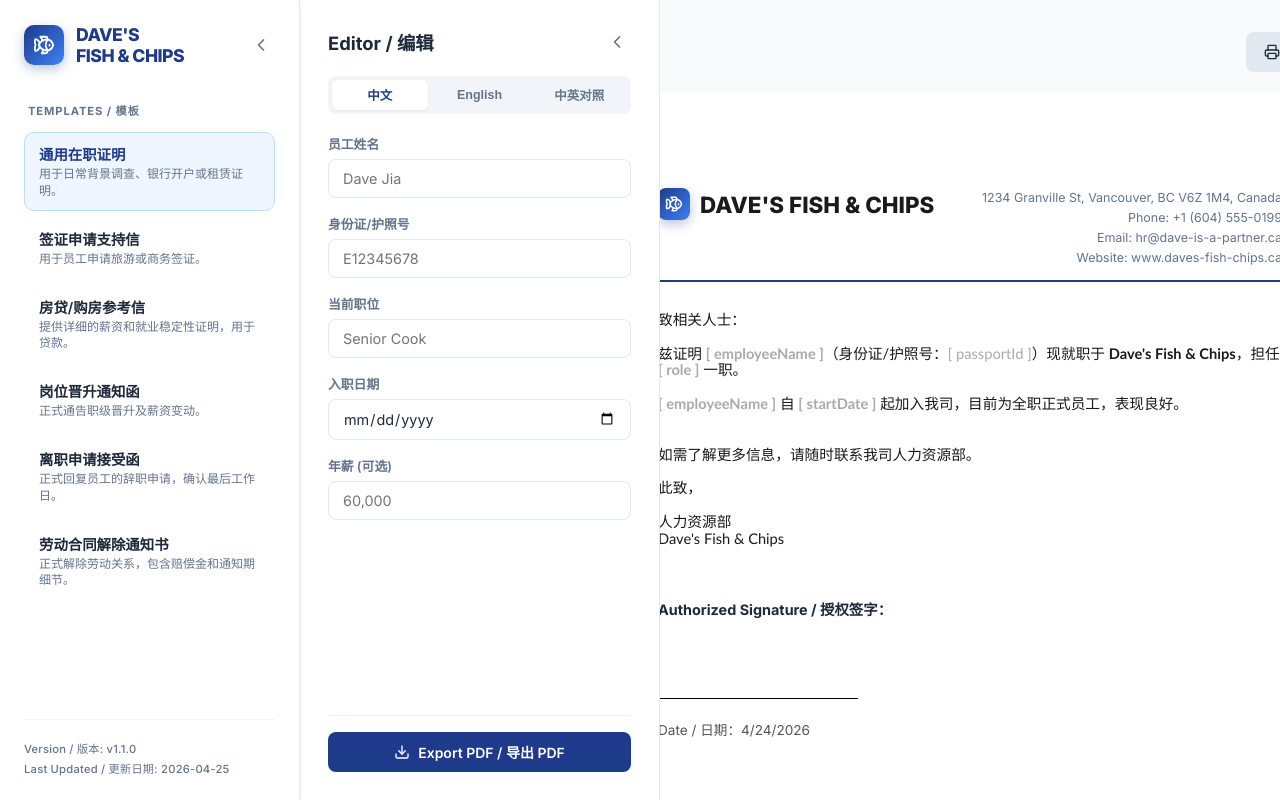
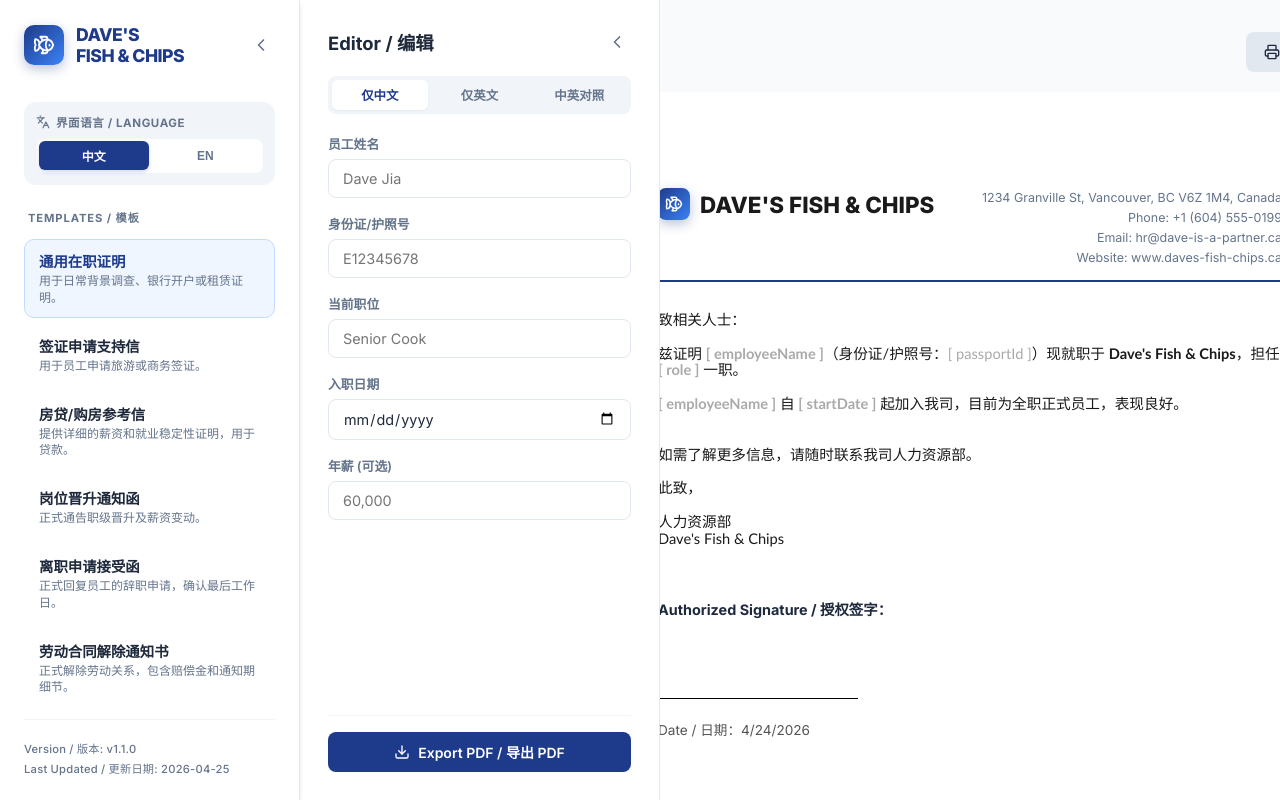
Before and after one commit to jhlbxx/employment_letter, a React (Vite) app: page / in a window 1280 px wide. Built offline with nearby package versions, Linux system fonts and the light colour scheme.

Commit message:
Update v1.1.0: Multi-language UI, fixed footer, and various UX improvements

```diff
--- a/src/App.jsx
+++ b/src/App.jsx
@@ -2,6 +2,36 @@
 import { templates } from './templates';
 import { Fish, Download, Printer, ChevronLeft, ChevronRight } from 'lucide-react';
 import pkg from '../package.json';
+import { Languages } from 'lucide-react';
+
+const UI_STRINGS = {
+  zh: {
+    templates: "Templates / 模板",
+    editor: "Editor / 编辑",
+    langZh: "仅中文",
+    langEn: "仅英文",
+    langDual: "中英对照",
+    exportBtn: "Export PDF / 导出 PDF",
+    exporting: "导出中…",
+    printBtn: "Print / 打印",
+    version: "Version / 版本",
+    updated: "Last Updated / 更新日期",
+    uiLangLabel: "界面语言 / Language",
+  },
+  en: {
+    templates: "Templates",
+    editor: "Editor",
+    langZh: "Chinese Only",
+    langEn: "English Only",
+    langDual: "Bilingual",
+    exportBtn: "Export PDF",
+    exporting: "Exporting...",
+    printBtn: "Print",
+    version: "Version",
+    updated: "Last Updated",
+    uiLangLabel: "界面语言 / Language",
+  }
+};
 
 // ── Error Boundary ───────────────────────────────────────────────────────────
 class ErrorBoundary extends React.Component {
@@ -72,6 +102,7 @@
   const [exporting, setExporting] = useState(false);
   const [editorCollapsed, setEditorCollapsed] = useState(false);
   const [sidebarCollapsed, setSidebarCollapsed] = useState(false);
+  const [uiLang, setUiLang] = useState('zh');
   const letterRef = useRef();
 
   // Reset form fields when template changes, but keep values for shared field IDs
@@ -133,14 +164,32 @@
           <button
             className="toggle-sidebar-btn"
             onClick={() => setSidebarCollapsed(true)}
-            title="Collapse Sidebar / 收起侧边栏"
+            title={uiLang === 'zh' ? "收起侧边栏" : "Collapse Sidebar"}
           >
             <ChevronLeft size={20} />
           </button>
         </div>
 
+        {/* UI Language Switcher */}
+        <div className="ui-lang-switcher">
+          <div className="switcher-label">
+            <Languages size={14} />
+            <span>{UI_STRINGS[uiLang].uiLangLabel}</span>
+          </div>
+          <div className="switcher-buttons">
+            <button
+              className={uiLang === 'zh' ? 'active' : ''}
+              onClick={() => setUiLang('zh')}
+            >中文</button>
+            <button
+              className={uiLang === 'en' ? 'active' : ''}
+              onClick={() => setUiLang('en')}
+            >EN</button>
+          </div>
+        </div>
+
         <nav className="template-list">
-          <div className="template-section-label">Templates / 模板</div>
+          <div className="template-section-label">{UI_STRINGS[uiLang].templates}</div>
           {templates.map((t) => (
             <div
               key={t.id}
@@ -148,18 +197,18 @@
               className={`template-item ${selectedTemplate?.id === t.id ? 'active' : ''}`}
               onClick={() => setSelectedTemplate(t)}
             >
-              <div className="template-name">{t.name[sl]}</div>
-              <div className="template-desc">{t.description[sl]}</div>
+              <div className="template-name">{t.name[uiLang]}</div>
+              <div className="template-desc">{t.description[uiLang]}</div>
             </div>
           ))}
         </nav>
 
         <div className="sidebar-footer">
           <div className="version-info">
-            Version / 版本: v{pkg.version}
+            {UI_STRINGS[uiLang].version}: v{pkg.version}
           </div>
           <div className="version-info" style={{ marginTop: '4px' }}>
-            Last Updated / 更新日期: 2026-04-25
+            {UI_STRINGS[uiLang].updated}: 2026-04-25
           </div>
         </div>
       </aside>
@@ -179,18 +228,22 @@
         {/* Editor */}
         <section className={`editor-pane ${editorCollapsed ? 'collapsed' : ''}`}>
           <div className="editor-header">
-            <h2>Editor / 编辑</h2>
+            <h2>{UI_STRINGS[uiLang].editor}</h2>
             <button
               className="toggle-editor-btn"
               onClick={() => setEditorCollapsed(true)}
-              title="Collapse Editor / 收起编辑"
+              title={uiLang === 'zh' ? "收起编辑" : "Collapse Editor"}
             >
               <ChevronLeft size={20} />
             </button>
           </div>
 
           <div className="lang-toggle">
-            {[['zh', '中文'], ['en', 'English'], ['dual', '中英对照']].map(([key, label]) => (
+            {[
+              ['zh', UI_STRINGS[uiLang].langZh],
+              ['en', UI_STRINGS[uiLang].langEn],
+              ['dual', UI_STRINGS[uiLang].langDual]
+            ].map(([key, label]) => (
               <button
                 key={key}
                 id={`lang-${key}`}
@@ -204,7 +257,7 @@
             {selectedTemplate?.fields.map((field) => (
               <div key={field.id} className="form-group">
                 <label htmlFor={`field-${field.id}`}>
-                  {lang === 'en' ? field.label.en : field.label.zh}
+                  {field.label[uiLang]}
                 </label>
                 <input
                   id={`field-${field.id}`}
@@ -225,7 +278,7 @@
               disabled={exporting}
             >
               <Download size={16} />
-              {exporting ? '导出中…' : 'Export PDF / 导出 PDF'}
+              {exporting ? UI_STRINGS[uiLang].exporting : UI_STRINGS[uiLang].exportBtn}
             </button>
           </div>
         </section>
@@ -236,14 +289,14 @@
             <div
               className="expand-handle"
               onClick={() => setEditorCollapsed(false)}
-              title="Expand Editor / 展开编辑"
+              title={uiLang === 'zh' ? "展开编辑" : "Expand Editor"}
             >
               <ChevronRight size={16} />
             </div>
           )}
           <div className="controls">
             <button id="btn-print" className="btn btn-secondary" onClick={() => window.print()}>
-              <Printer size={16} /> Print / 打印
+              <Printer size={16} /> {UI_STRINGS[uiLang].printBtn}
             </button>
           </div>
 
--- a/src/index.css
+++ b/src/index.css
@@ -40,7 +40,7 @@
   padding: 24px;
   z-index: 10;
   box-shadow: var(--shadow-md);
-  overflow-y: auto;
+  overflow: hidden; /* Remove global scroll */
   transition: all 0.3s cubic-bezier(0.4, 0, 0.2, 1);
 }
 
@@ -59,6 +59,56 @@
   gap: 12px;
   margin-bottom: 36px;
   flex-shrink: 0;
+}
+
+/* ── UI Lang Switcher ── */
+.ui-lang-switcher {
+  background: #f1f5f9;
+  padding: 12px;
+  border-radius: 12px;
+  margin-bottom: 24px;
+  display: flex;
+  flex-direction: column;
+  gap: 8px;
+}
+
+.switcher-label {
+  display: flex;
+  align-items: center;
+  gap: 6px;
+  font-size: 0.72rem;
+  font-weight: 700;
+  color: var(--text-muted);
+  text-transform: uppercase;
+  letter-spacing: 0.05em;
+}
+
+.switcher-buttons {
+  display: flex;
+  background: #fff;
+  padding: 3px;
+  border-radius: 8px;
+  gap: 2px;
+  box-shadow: inset 0 1px 2px rgba(0,0,0,0.05);
+}
+
+.switcher-buttons button {
+  flex: 1;
+  border: none;
+  background: transparent;
+  padding: 6px;
+  font-size: 0.75rem;
+  font-weight: 600;
+  border-radius: 6px;
+  cursor: pointer;
+  color: var(--text-muted);
+  transition: all 0.2s;
+}
+
+.switcher-buttons button.active {
+  background: var(--primary);
+  color: #fff;
+  box-shadow: 0 2px 4px rgba(30, 58, 138, 0.2);
 }
 
 .toggle-sidebar-btn {
@@ -104,6 +154,10 @@
   display: flex;
   flex-direction: column;
   gap: 6px;
+  flex: 1; /* Take up available space */
+  overflow-y: auto; /* Enable scroll here */
+  margin-right: -12px; /* Adjust for scrollbar gap */
+  padding-right: 12px;
 }
 
 .template-section-label {
```
